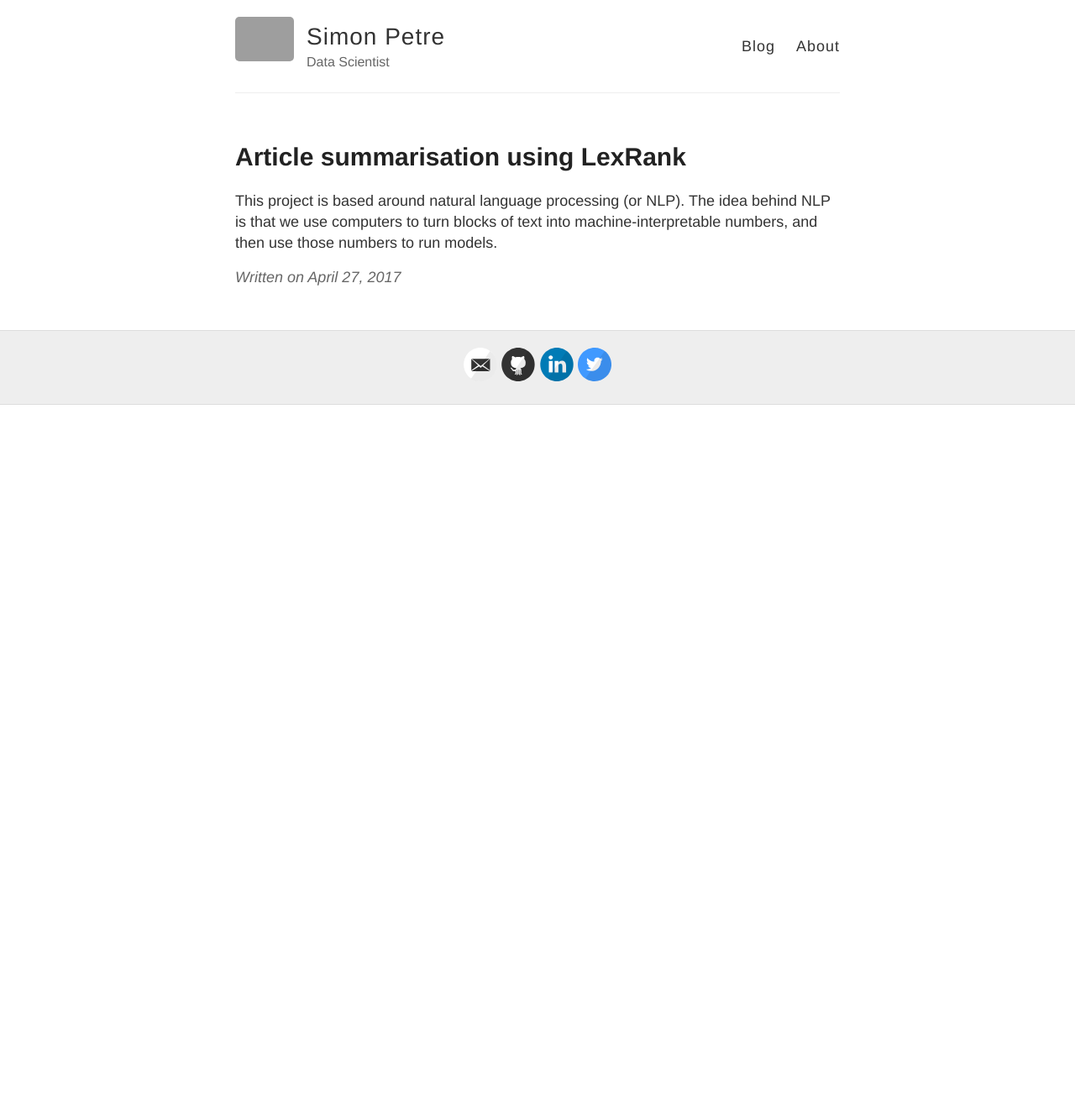
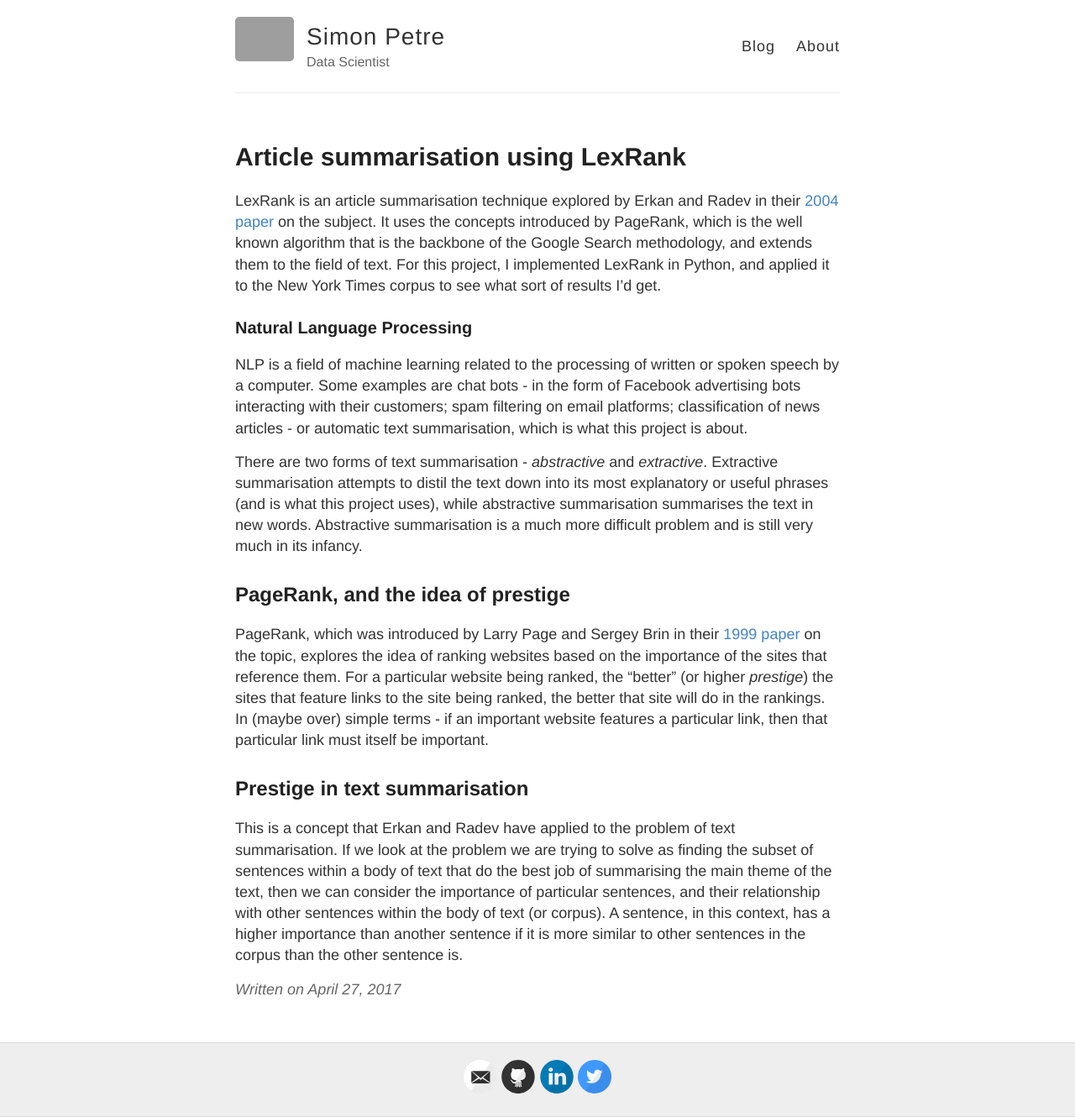
Before and after one commit to simpetre/simpetre.github.io, a Jekyll site: the page built from _posts/2017-04-27-LexRank-text-summarisation.md, in a window 1280 px wide. Shown: the whole page at 84% size. Built offline with Jekyll 4.4.1, drawn with Linux system fonts in a browser that asks for light colours; before the commit the page ends 900 px from its top, so only the background shows below that; grey boxes are pictures that could not be loaded.

Commit message:
lexrank update

```diff
--- a/_posts/2017-04-27-LexRank-text-summarisation.md
+++ b/_posts/2017-04-27-LexRank-text-summarisation.md
@@ -3,4 +3,18 @@ layout: post
 title: Article summarisation using LexRank
 ---
 
-This project is based around natural language processing (or NLP). The idea behind NLP is that we use computers to turn blocks of text into machine-interpretable numbers, and then use those numbers to run models.
+LexRank is an article summarisation technique explored by Erkan and Radev in their [2004 paper](https://www.cs.cmu.edu/afs/cs/project/jair/pub/volume22/erkan04a-html/erkan04a.html) on the subject. It uses the concepts introduced by PageRank, which is the well known algorithm that is the backbone of the Google Search methodology, and extends them to the field of text. For this project, I implemented LexRank in Python, and applied it to the New York Times corpus to see what sort of results I'd get.
+
+### Natural Language Processing
+
+NLP is a field of machine learning related to the processing of written or spoken speech by a computer. Some examples are chat bots - in the form of Facebook advertising bots interacting with their customers; spam filtering on email platforms; classification of news articles - or automatic text summarisation, which is what this project is about.
+
+There are two forms of text summarisation - *abstractive* and *extractive*. Extractive summarisation attempts to distil the text down into its most explanatory or useful phrases (and is what this project uses), while abstractive summarisation summarises the text in new words. Abstractive summarisation is a much more difficult problem and is still very much in its infancy.
+
+## PageRank, and the idea of prestige
+
+PageRank, which was introduced by Larry Page and Sergey Brin in their [1999 paper](http://ilpubs.stanford.edu:8090/422/1/1999-66.pdf) on the topic, explores the idea of ranking websites based on the importance of the sites that reference them. For a particular website being ranked, the "better" (or higher *prestige*) the sites that feature links to the site being ranked, the better that site will do in the rankings. In (maybe over) simple terms - if an important website features a particular link, then that particular link must itself be important.
+
+## Prestige in text summarisation
+
+This is a concept that Erkan and Radev have applied to the problem of text summarisation. If we look at the problem we are trying to solve as finding the subset of sentences within a body of text that do the best job of summarising the main theme of the text, then we can consider the importance of particular sentences, and their relationship with other sentences within the body of text (or corpus). A sentence, in this context, has a higher importance than another sentence if it is more similar to other sentences in the corpus than the other sentence is.
```
